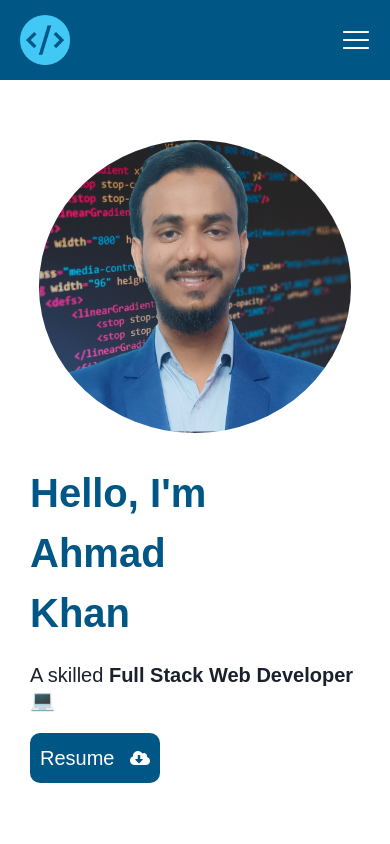
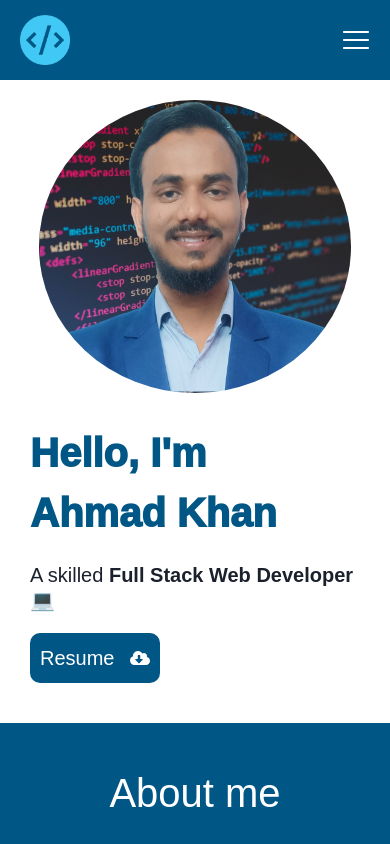
Before and after one commit to khanahmad4527/khanahmad4527.github.io, a React (Create React App) app: page / in a window 390 px wide. Shown: the top 844 px of the page. Built offline with nearby package versions, Linux system fonts and the light colour scheme.

Commit message:
Fixed home

```diff
--- a/src/components/home/Home.module.css
+++ b/src/components/home/Home.module.css
@@ -1,7 +1,6 @@
 .home {
   background-color: white;
-  margin-top: 80px;
-  padding: 40px 0px 40px 0px;
+  padding: 150px 0px 100px 0px;
 }
 
 .homeWrapper {
@@ -23,10 +22,10 @@
 }
 
 .homeLeft > div:nth-child(1) {
-  width: 60%;
+  width: 80%;
   font-size: 80px;
   font-style: normal;
-  font-weight: 900;
+  font-weight: 1000;
   color: #005685;
 }
 
@@ -84,7 +83,7 @@
 /* small screens */
 @media all and (min-width: 320px) and (max-width: 767px) {
   .home {
-    margin-top: 100px;
+    padding: 100px 0px 10px 0px;
   }
 
   .homeWrapper {
```
